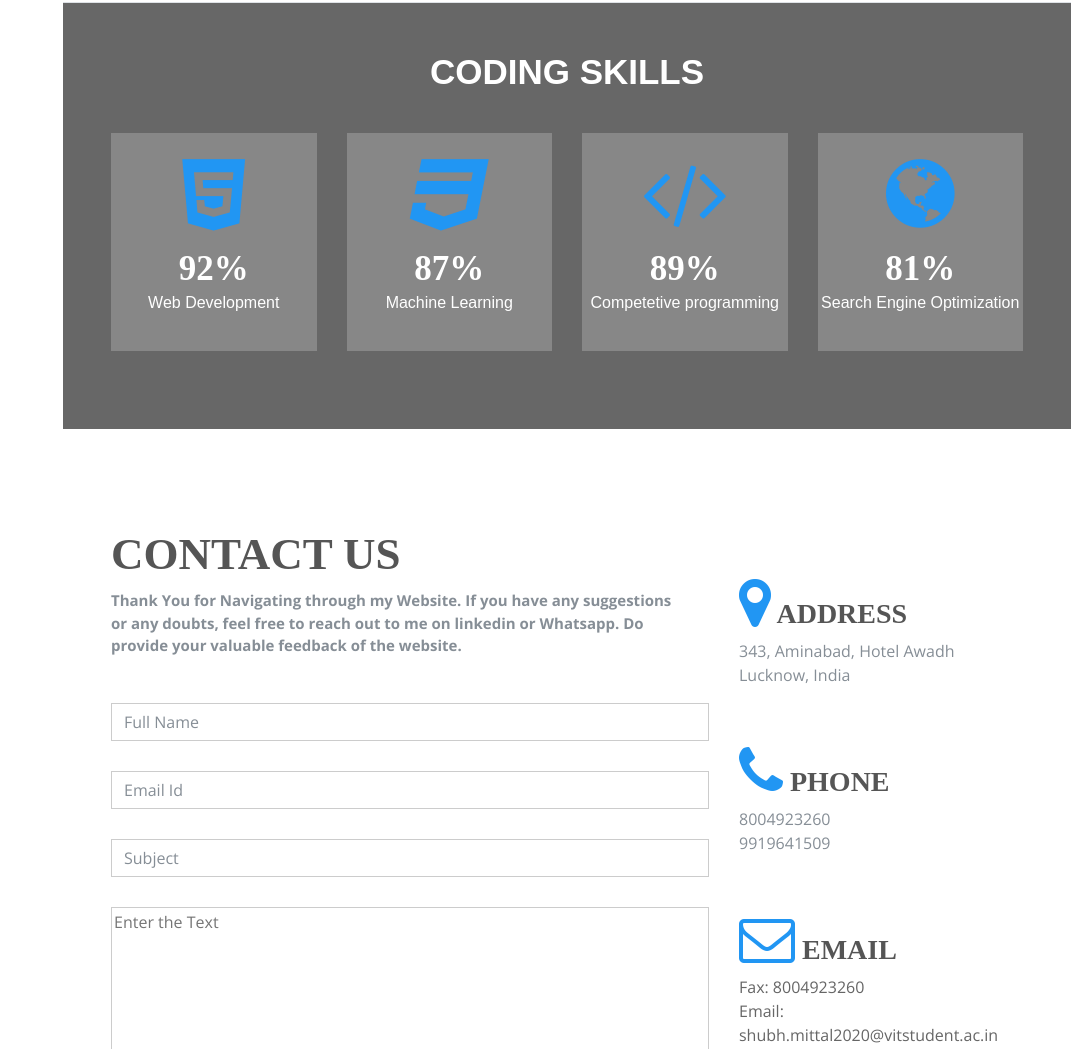
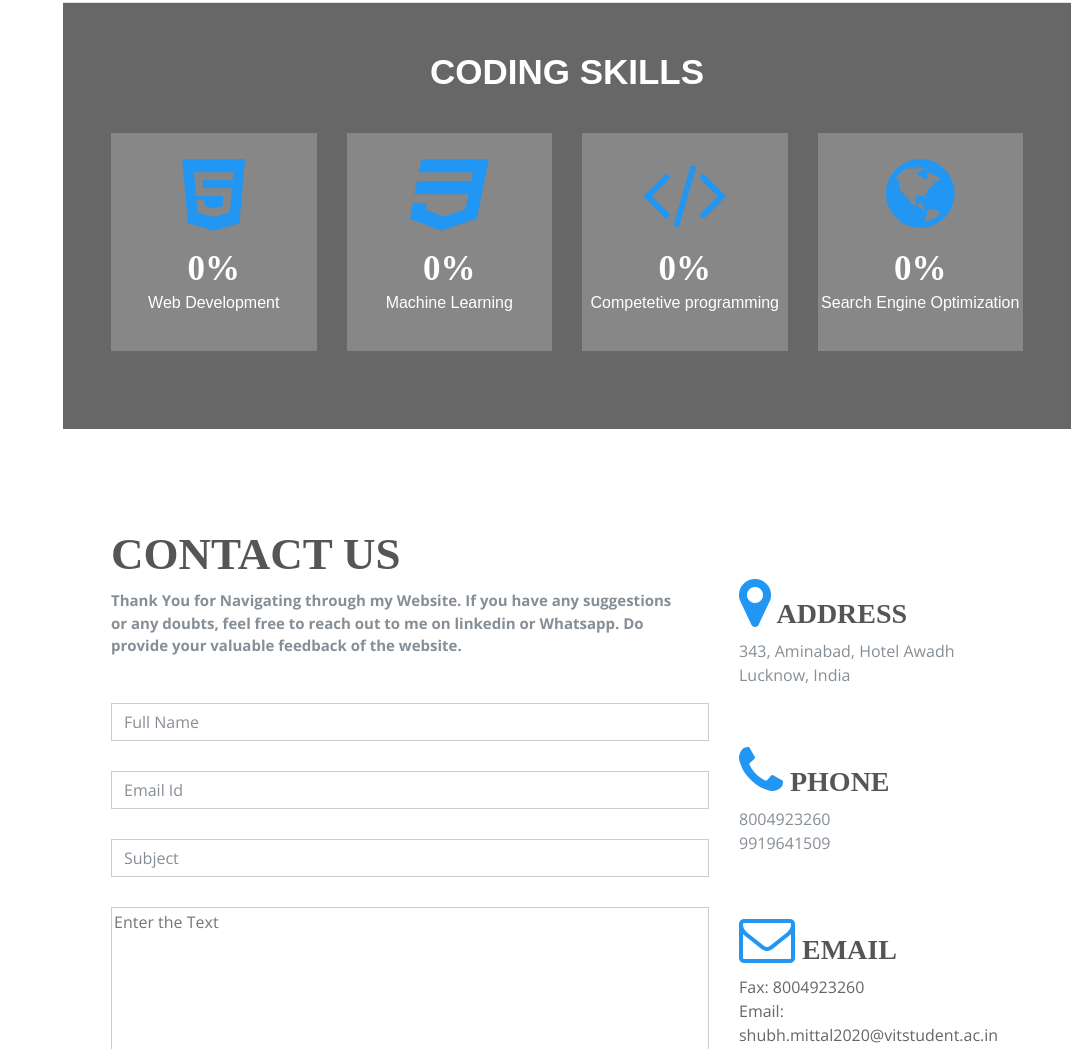
Before and after one commit to ShubhMittal44/Personal-Portfolio, a plain HTML site: page index.html in a window 1280 px wide. Shown: the part 5672-6721 px from the top of the page, without its empty margins (209-1280 px from the left). Drawn offline with nearby package versions, Linux system fonts and the light colour scheme; a web font is replaced by a local one.

Commit message:
Update index.html

```diff
--- a/index.html
+++ b/index.html
@@ -421,28 +421,28 @@
               <div class="col-md-3 col-sm-6">
                   <div class="skill-item">
                       <i class="fa fa-html5 fa-5x"></i>
-                      <h2><span class="counter"> 92 </span><span>%</span></h2>
+                      <h2><span class="counter"> </span><span>%</span></h2>
                       <p>Web Development</p>
                   </div>
               </div>
               <div class="col-md-3 col-sm-6">
                   <div class="skill-item">
                       <i class="fa fa-css3 fa-5x"></i>
-                      <h2><span class="counter"> 87 </span><span>%</span></h2>
+                      <h2><span class="counter"> </span><span>%</span></h2>
                       <p>Machine Learning</p>
                   </div>
               </div>
               <div class="col-md-3 col-sm-6">
                   <div class="skill-item">
                       <i class="fa fa-code fa-5x"></i>
-                      <h2><span class="counter"> 89 </span><span>%</span></h2>
+                      <h2><span class="counter"> </span><span>%</span></h2>
                       <p>Competetive programming</p>
                   </div>
               </div>
               <div class="col-md-3 col-sm-6">
                   <div class="skill-item">
                       <i class="fa fa-globe fa-5x"></i>
-                      <h2><span class="counter"> 81 </span><span>%</span></h2>
+                      <h2><span class="counter"> </span><span>%</span></h2>
                       <p>Search Engine Optimization</p>
                   </div>
               </div>
```
